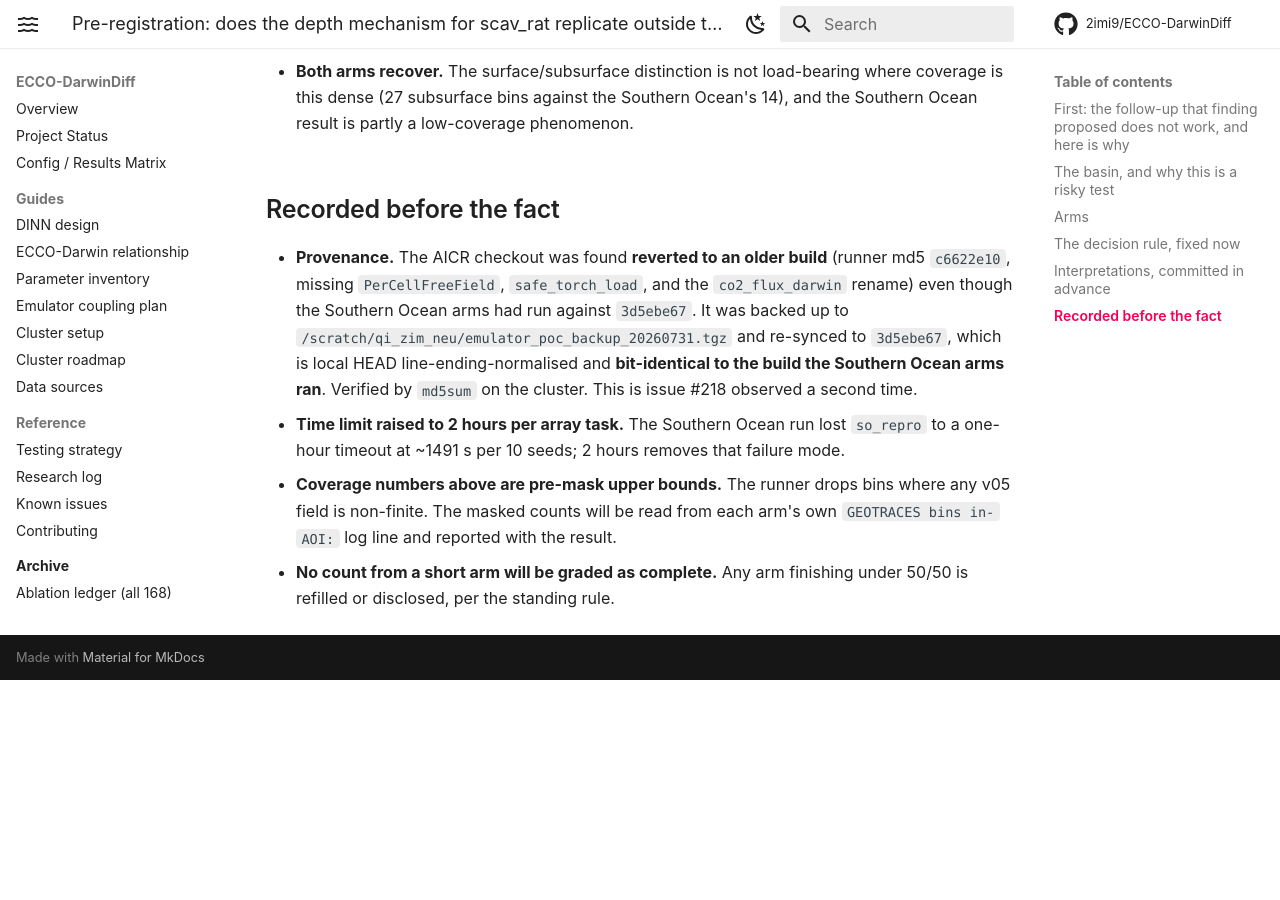
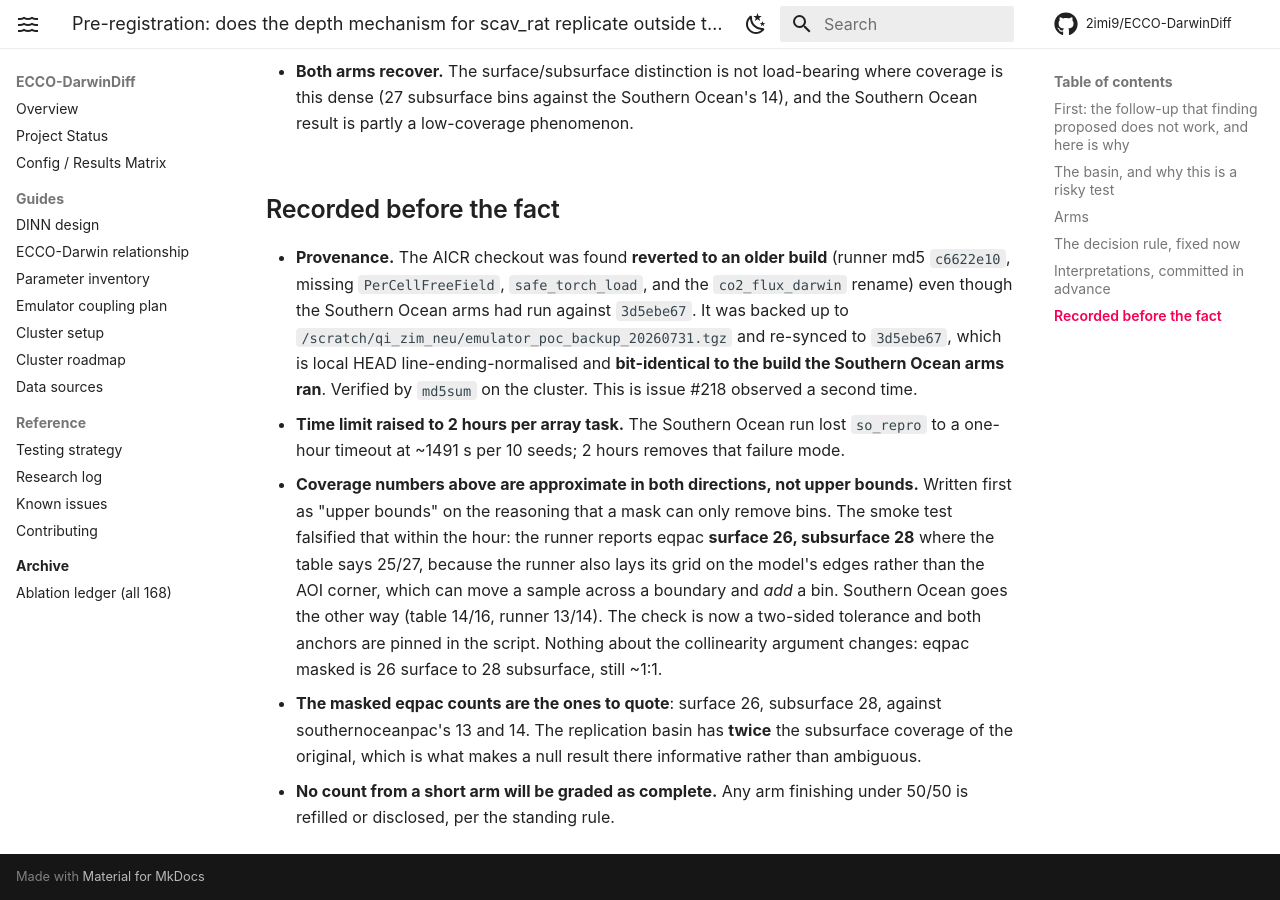
Before and after one commit to 2imi9/ECCO-DarwinDiff, an MkDocs documentation site: the page built from docs/findings/2026-07-31_prereg_depth_mechanism_replication_eqpac.md, in a window 1280 px wide and 900 px high, scrolled down 2885 px. Built offline with MkDocs 1.6.1 and Material for MkDocs 9.7.7, drawn with Linux system fonts in a browser that asks for light colours; comment, search, counter and statistics services are not loaded; before the commit the page ends 3565 px from its top, so only the background shows below that.

Commit message:
fix(coverage): the bin counts are approximate in both directions, not upper bounds
Claimed they were pre-mask upper bounds, reasoning that the runner's ocean mask can only
remove bins. The eqpac smoke test (job 240662) falsified that within the hour: the runner
reports surface 26 / subsurface 28 where this script says 25 / 27. The mask is not the only
difference -- the runner lays its grid on the model's own edges rather than the AOI corner,
which can move a sample across a boundary and ADD a bin. southernoceanpac happens to go the
other way (14/16 here, 13/14 masked), which is why one anchor looked like a bound.

The check is now |approx - masked| <= 3 in either direction, with both measured anchors
pinned so the next basin cannot quietly re-open this.

The collinearity conclusion is untouched: eqpac masked is 26 surface to 28 subsurface, still
essentially 1:1, so the cross-basin design is still not identifiable. And the replication
basin has twice southernoceanpac's subsurface coverage (28 vs 14), which is what makes a
null result there informative rather than ambiguous.

eqpac arms are running as job 240673 (4 arms x 50 seeds), graded by dependent job 240694.

```diff
--- a/docs/findings/2026-07-31_prereg_depth_mechanism_replication_eqpac.md
+++ b/docs/findings/2026-07-31_prereg_depth_mechanism_replication_eqpac.md
@@ -108,8 +108,16 @@ Writing these now so the result cannot be fitted to whichever story is convenien
   Verified by `md5sum` on the cluster. This is issue #218 observed a second time.
 - **Time limit raised to 2 hours per array task.** The Southern Ocean run lost `so_repro` to a
   one-hour timeout at ~1491 s per 10 seeds; 2 hours removes that failure mode.
-- **Coverage numbers above are pre-mask upper bounds.** The runner drops bins where any v05 field
-  is non-finite. The masked counts will be read from each arm's own
-  `GEOTRACES bins in-AOI:` log line and reported with the result.
+- **Coverage numbers above are approximate in both directions, not upper bounds.** Written first as
+  "upper bounds" on the reasoning that a mask can only remove bins. The smoke test falsified that
+  within the hour: the runner reports eqpac **surface 26, subsurface 28** where the table says
+  25/27, because the runner also lays its grid on the model's edges rather than the AOI corner,
+  which can move a sample across a boundary and *add* a bin. Southern Ocean goes the other way
+  (table 14/16, runner 13/14). The check is now a two-sided tolerance and both anchors are pinned
+  in the script. Nothing about the collinearity argument changes: eqpac masked is 26 surface to 28
+  subsurface, still ~1:1.
+- **The masked eqpac counts are the ones to quote**: surface 26, subsurface 28, against
+  southernoceanpac's 13 and 14. The replication basin has **twice** the subsurface coverage of the
+  original, which is what makes a null result there informative rather than ambiguous.
 - **No count from a short arm will be graded as complete.** Any arm finishing under 50/50 is
   refilled or disclosed, per the standing rule.
```
Also changed, not shown: 1 other file.
